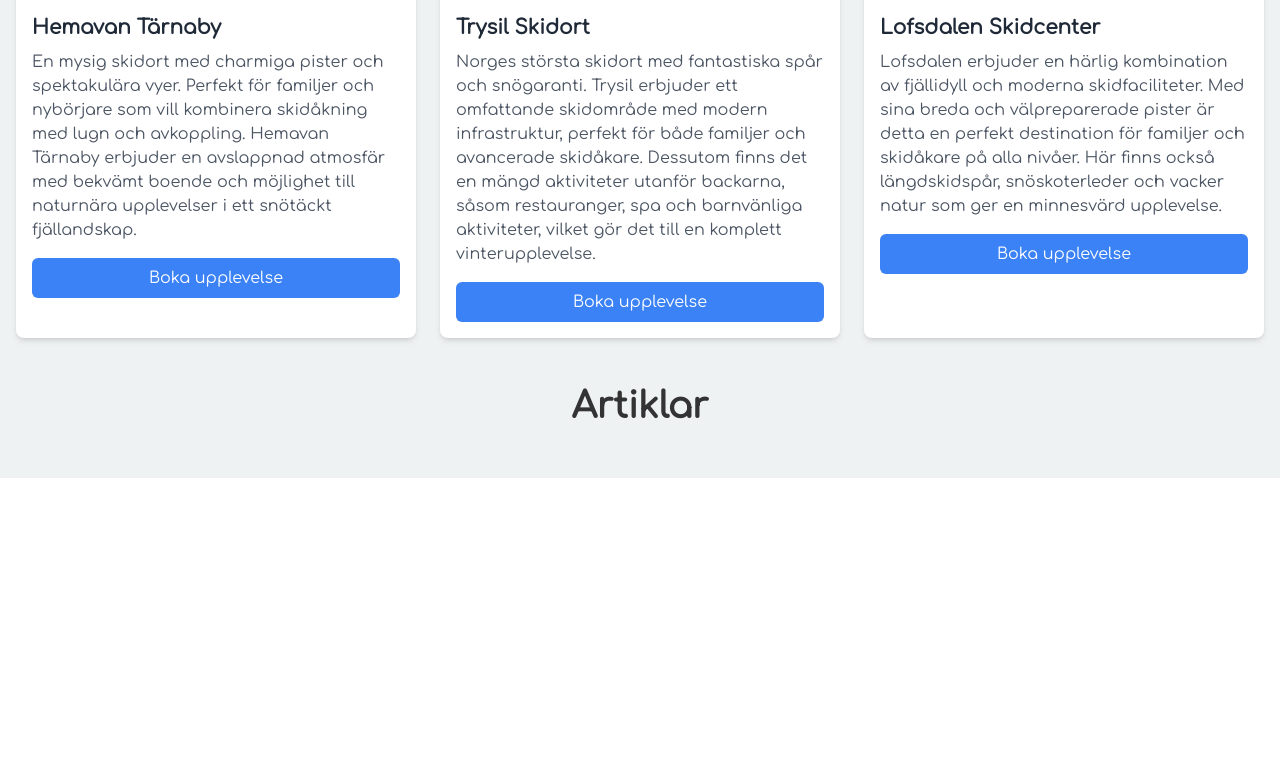
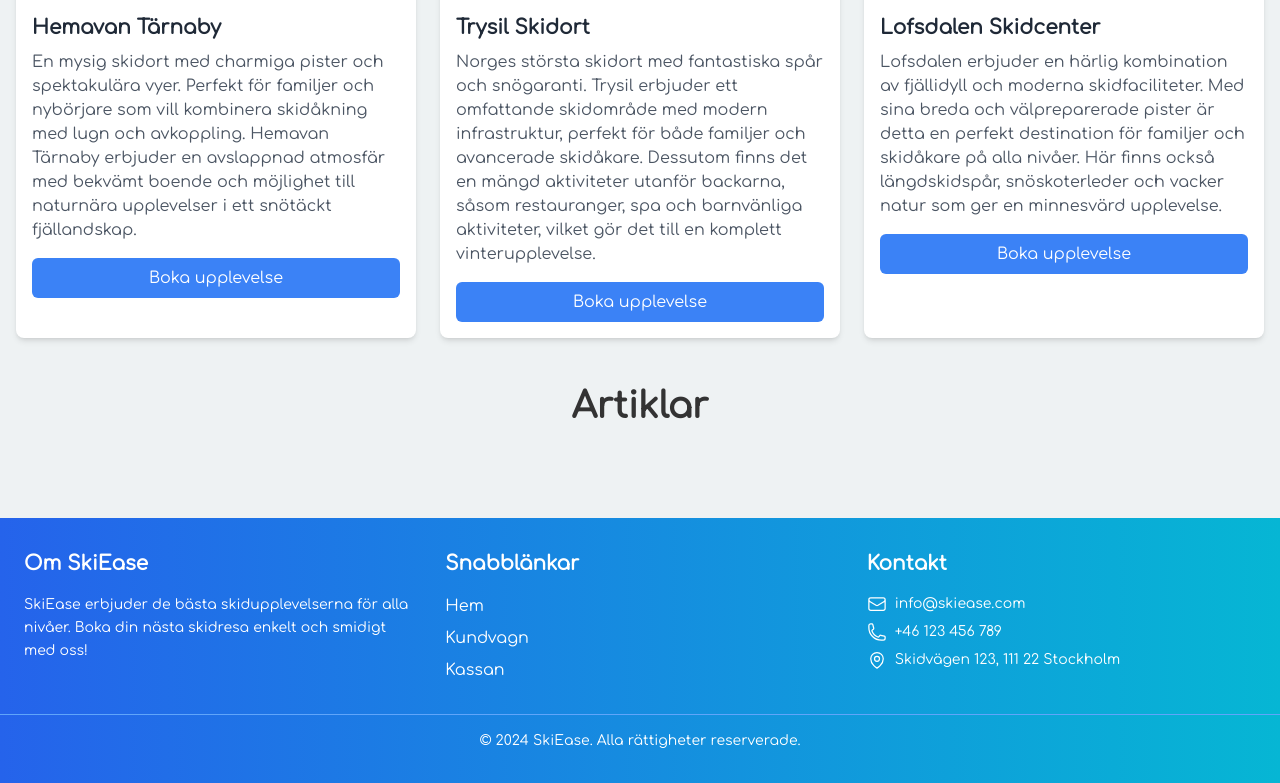
Before and after one commit to Luayasaadsson/vueG6, a Vue app: page / in a window 1280 px wide. Shown: the part 1258-2041 px from the top of the page. Before the commit the page ends 1736 px from the top, so only its background shows below. Built offline with nearby package versions, Linux system fonts and the light colour scheme; the HTML template or start-up script is replaced by a standard one.

Commit message:
Add footer component and fix image path for gif

```diff
--- a/src/App.vue
+++ b/src/App.vue
@@ -2,6 +2,7 @@
 import { watch } from 'vue'
 import { RouterView } from 'vue-router'
 import TheHeader from './components/TheHeader.vue'
+import TheFooter from './components/TheFooter.vue'
 import { useThemeStore } from './stores/themeStore'
 
 const themeStore = useThemeStore()
@@ -27,5 +28,6 @@
     <main>
       <RouterView />
     </main>
+    <TheFooter />
   </div>
 </template>
--- a/src/components/SearchDestination.vue
+++ b/src/components/SearchDestination.vue
@@ -98,7 +98,7 @@
             @click="performSearch"
             class="absolute right-0 top-1/2 transform -translate-y-1/2 w-1/3 py-[10px] md:py-[16px] font-bold rounded-full text-md md:text-2xl"
             style="
-              background-image: url('https://media.giphy.com/media/OWxrxRHY6afRu/giphy.gif');
+              background-image: url('/src/assets/images/gif.webp');
               background-size: cover;
               background-position: center;
             "
--- /dev/null
+++ b/src/components/TheFooter.vue
@@ -0,0 +1,57 @@
+<script setup lang="ts">
+import { RouterLink } from 'vue-router'
+import { EnvelopeIcon, PhoneIcon, MapPinIcon } from '@heroicons/vue/24/outline'
+</script>
+
+<template>
+  <footer class="bg-gradient-to-r from-blue-600 to-cyan-500 text-white py-8 mt-10">
+    <div class="container mx-auto grid grid-cols-1 md:grid-cols-3 gap-8 px-6">
+      <div>
+        <h3 class="text-xl font-bold mb-4">Om SkiEase</h3>
+        <p class="text-sm leading-relaxed">
+          SkiEase erbjuder de bästa skidupplevelserna för alla nivåer. Boka din nästa skidresa
+          enkelt och smidigt med oss!
+        </p>
+      </div>
+
+      <div>
+        <h3 class="text-xl font-bold mb-4 text">Snabblänkar</h3>
+        <ul class="space-y-2">
+          <li>
+            <RouterLink to="/" class="hover:underline">Hem</RouterLink>
+          </li>
+          <li>
+            <RouterLink to="/cart" class="hover:underline">Kundvagn</RouterLink>
+          </li>
+          <li>
+            <RouterLink to="/checkout" class="hover:underline">Kassan</RouterLink>
+          </li>
+        </ul>
+      </div>
+
+      <div>
+        <h3 class="text-xl font-bold mb-4">Kontakt</h3>
+        <ul class="space-y-2 text-sm">
+          <li class="flex items-center">
+            <EnvelopeIcon class="w-5 h-5 mr-2 text-white" />
+            <a href="mailto:info@skiease.com" class="hover:underline">info@skiease.com</a>
+          </li>
+          <li class="flex items-center">
+            <PhoneIcon class="w-5 h-5 mr-2 text-white" />
+            <a href="tel:+46123456789" class="hover:underline">+46 123 456 789</a>
+          </li>
+          <li class="flex items-center">
+            <MapPinIcon class="w-5 h-5 mr-2 text-white" />
+            <span>Skidvägen 123, 111 22 Stockholm</span>
+          </li>
+        </ul>
+      </div>
+    </div>
+
+    <div
+      class="border-t border-blue-400 mt-8 pt-4 text-center text-sm flex flex-col md:flex-row items-center justify-center px-6"
+    >
+      <p>&copy; {{ new Date().getFullYear() }} SkiEase. Alla rättigheter reserverade.</p>
+    </div>
+  </footer>
+</template>
```
Also changed, not shown: src/assets/images/gif.webp (added).
